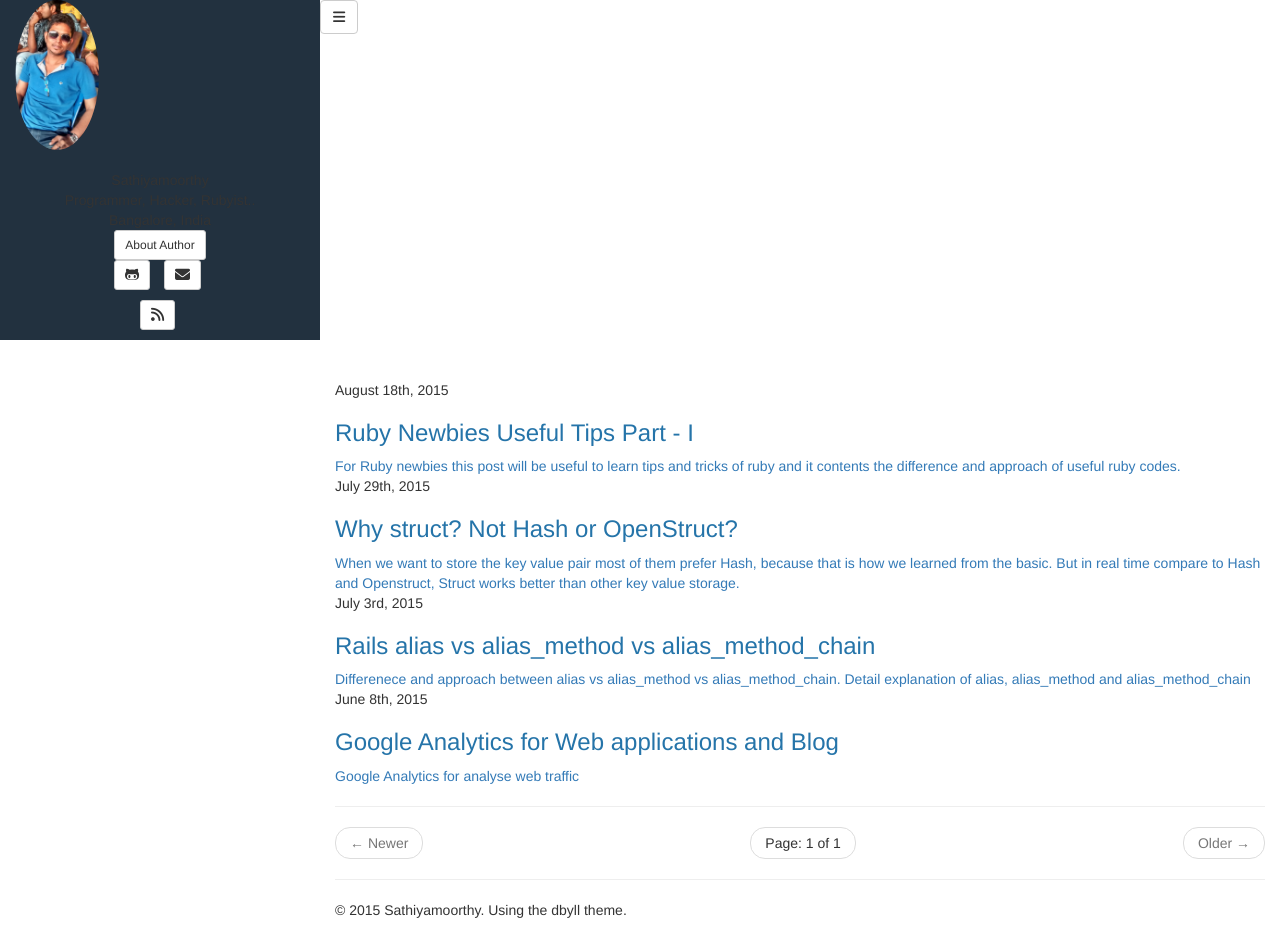
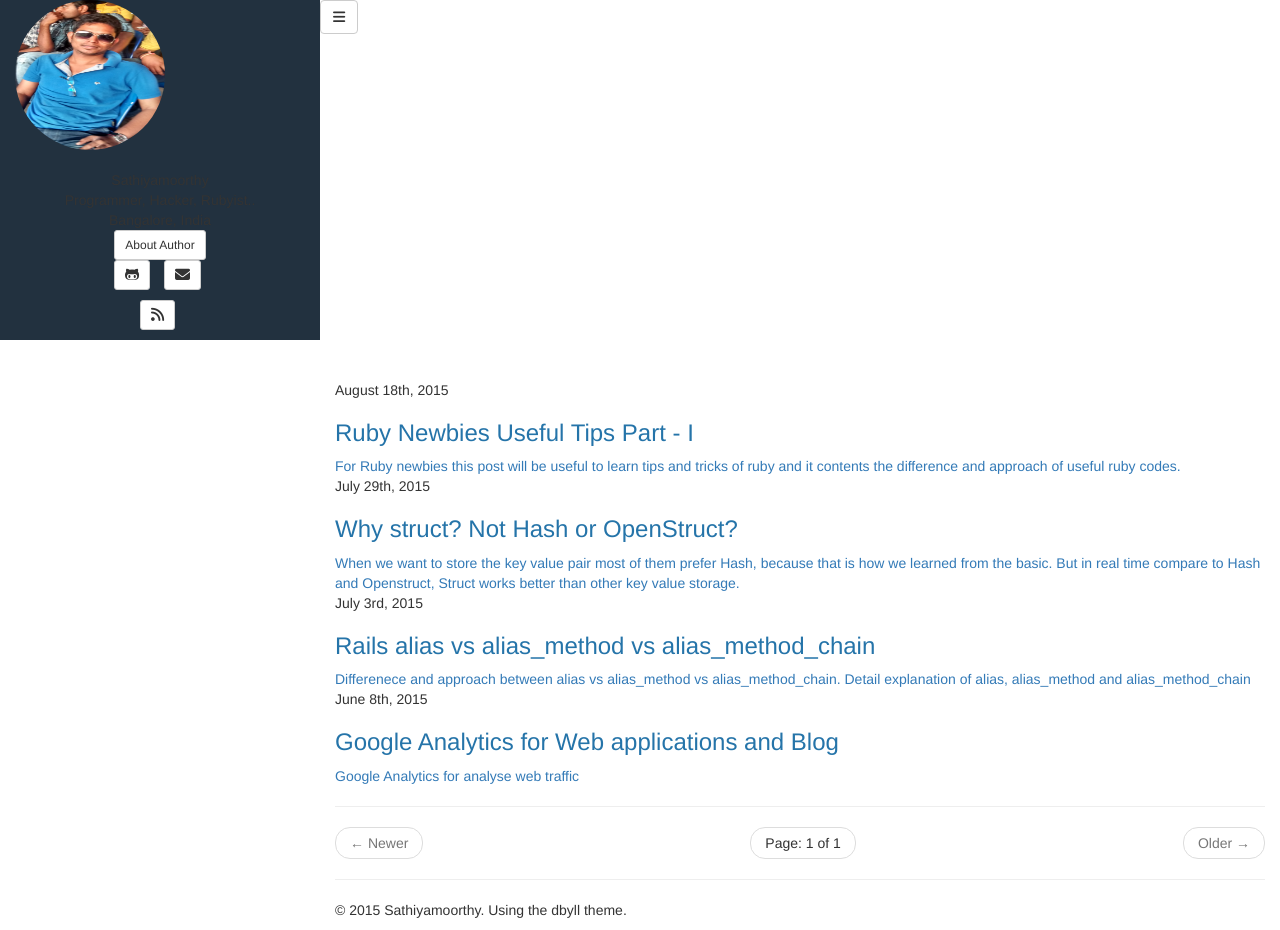
Before and after one commit to sathiyamoorthy/sathiyamoorthy.github.io, a Jekyll site: the page built from index.html, in a window 1280 px wide. Built offline with Jekyll 4.4.1, drawn with Linux system fonts in a browser that asks for light colours; nearby versions of some CDN libraries; library files that are not in the unit come from our copies; the list of posts is cut into pages by our own code.

Commit message:
Update sidebar.html

```diff
--- a/_includes/themes/dbyll/sidebar.html
+++ b/_includes/themes/dbyll/sidebar.html
@@ -1,7 +1,7 @@
 <! -- sidebar.html -->
 <header class="sidebar-header" role="banner">
 	<a href="{% if BASE_PATH %}{{ BASE_PATH }}{% else %}/{% endif %}">
-		<img src="http://sathiyamoorthy.github.io/myprofile.jpg" height=150 class="img-circle" />
+		<img src="http://sathiyamoorthy.github.io/myprofile.jpg" height=150 width=150 class="img-circle" />
 	</a>
 	<h3 class="title">
 		<a href="{% if BASE_PATH %}{{ BASE_PATH }}{% else %}/{% endif %}"></a>
```
